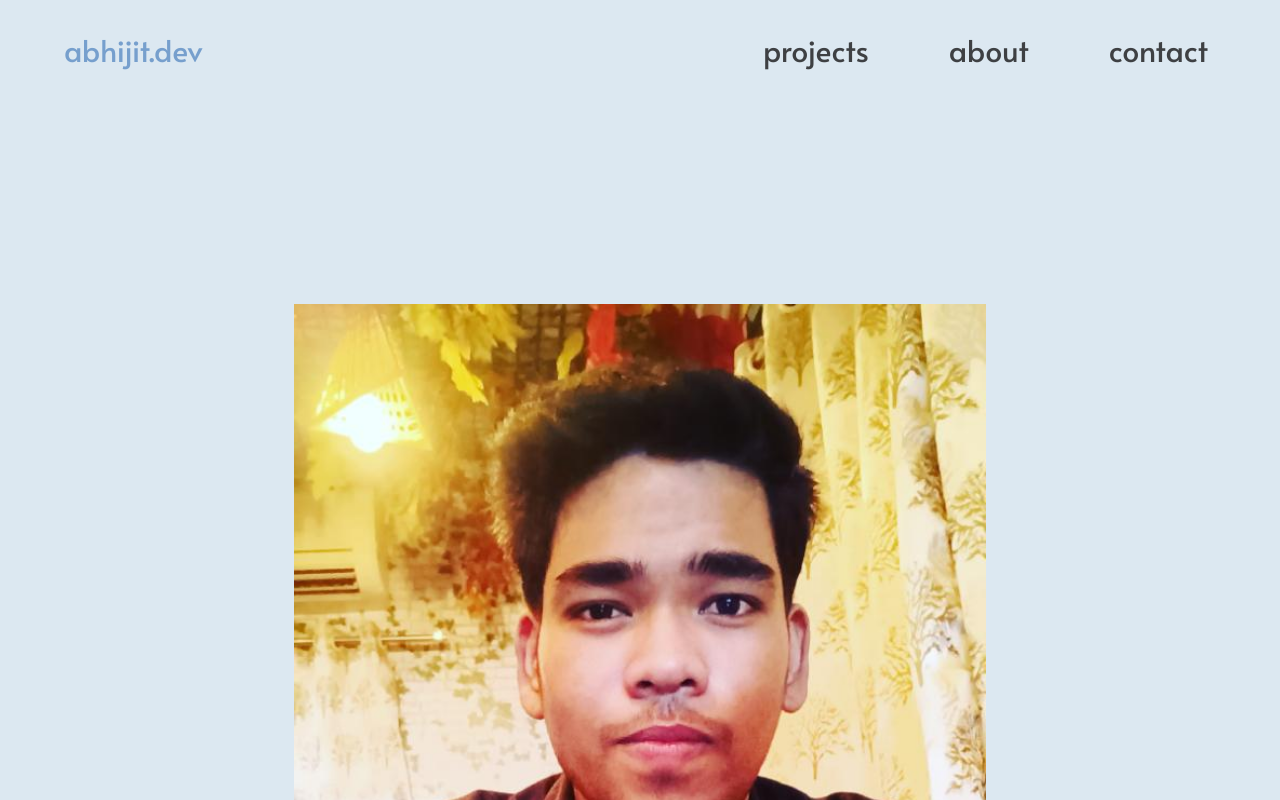
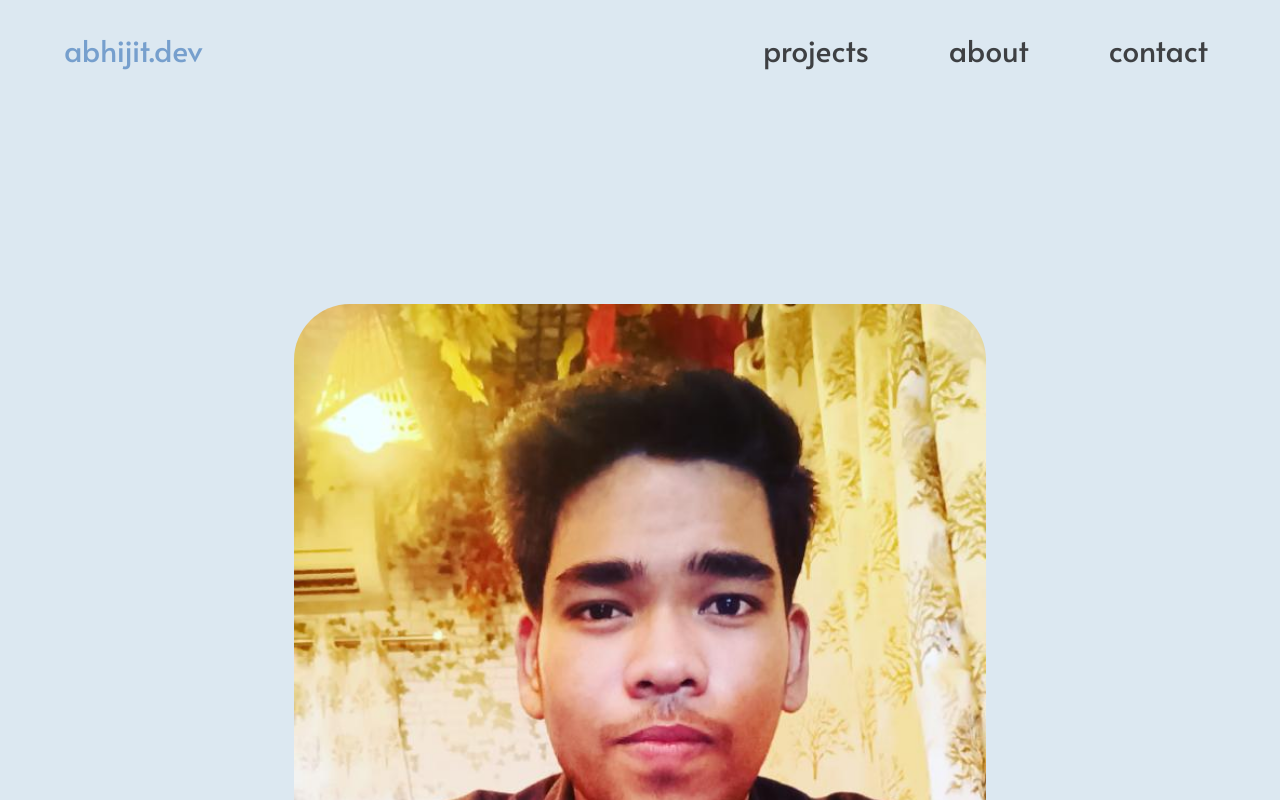
Before and after one commit to anuragts/abhijit.dev, a Vue app: page / in a window 1280 px wide. Shown: the top 800 px of the page. Built offline with nearby package versions, Linux system fonts and the light colour scheme.

Commit message:
feat[rounded]

```diff
--- a/src/components/Home.vue
+++ b/src/components/Home.vue
@@ -1,7 +1,7 @@
 <template>
   <div class="font-custom mt-20 sm:mt-60">
     <div class="lg:block flex justify-center items-center mr-0 lg:mr-20">
-   <img src="../assets/profile.jpg"  class="float-none w-3/5 mb-8 lg:w-2/6 	 lg:float-right lg:m-[-60px] mx-10  	" alt=""></div>
+   <img src="../assets/profile.jpg"  class="float-none w-3/5 mb-8 lg:w-2/6 rounded-full sm:rounded-[3.5rem]	 	 lg:float-right lg:m-[-60px] mx-10  	" alt=""></div>
    <div class="w:screen flex flex-col lg:w-3/5 mt-8 lg:mt-0	 items-center justify-center">
     <div class="text-3xl sm:leading-loose sm:text-5xl">👋 Hello There !</div>
     <div class="text-xl px-0 sm:text-4xl  sm:px-20 py-8">
```
